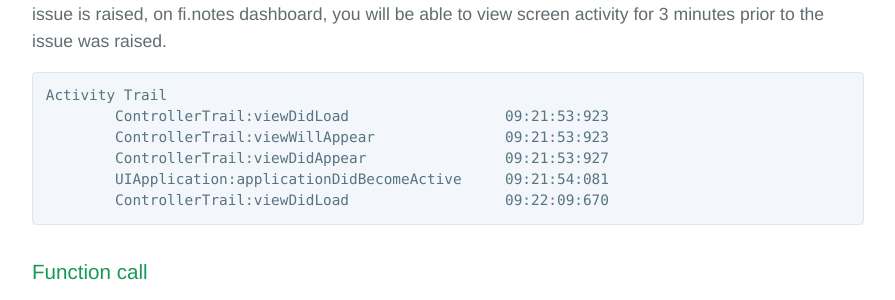
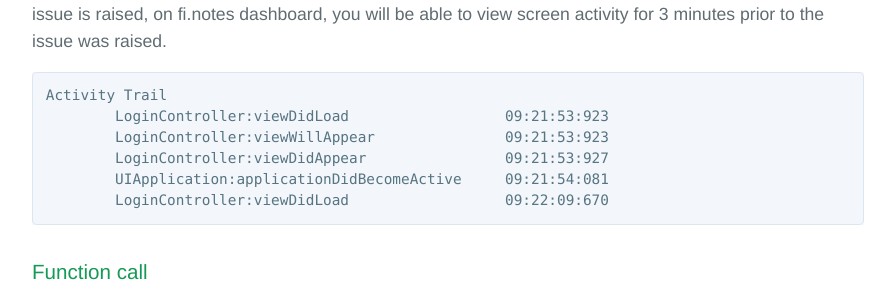
Before and after one commit to finotes/finotes.github.io, a Jekyll site: the page built from _posts/2018-01-19-ios-docs.md, in a window 1280 px wide and 900 px high, scrolled down 6376 px. Shown: the part 173-473 px from the top of the window, without its empty margins (192-1087 px from the left). Built offline with Jekyll 4.4.1, drawn with Linux system fonts in a browser that asks for light colours; some web fonts are replaced.

Commit message:
Update 2018-01-19-ios-docs.md

````diff
--- a/_posts/2018-01-19-ios-docs.md
+++ b/_posts/2018-01-19-ios-docs.md
@@ -252,11 +252,11 @@ You may use App functions to report different app states along with Controller t
 Once Controllers are extended from ObservableViewController and App functions are implemented, if an issue is raised, on fi.notes dashboard, you will be able to view screen activity for 3 minutes prior to the issue was raised.
 ```
 Activity Trail
-	ControllerTrail:viewDidLoad                  09:21:53:923
-	ControllerTrail:viewWillAppear               09:21:53:923
-	ControllerTrail:viewDidAppear                09:21:53:927
+	LoginController:viewDidLoad                  09:21:53:923
+	LoginController:viewWillAppear               09:21:53:923
+	LoginController:viewDidAppear                09:21:53:927
 	UIApplication:applicationDidBecomeActive     09:21:54:081
-	ControllerTrail:viewDidLoad                  09:22:09:670
+	LoginController:viewDidLoad                  09:22:09:670
 ```
 
 ### Function call
````
